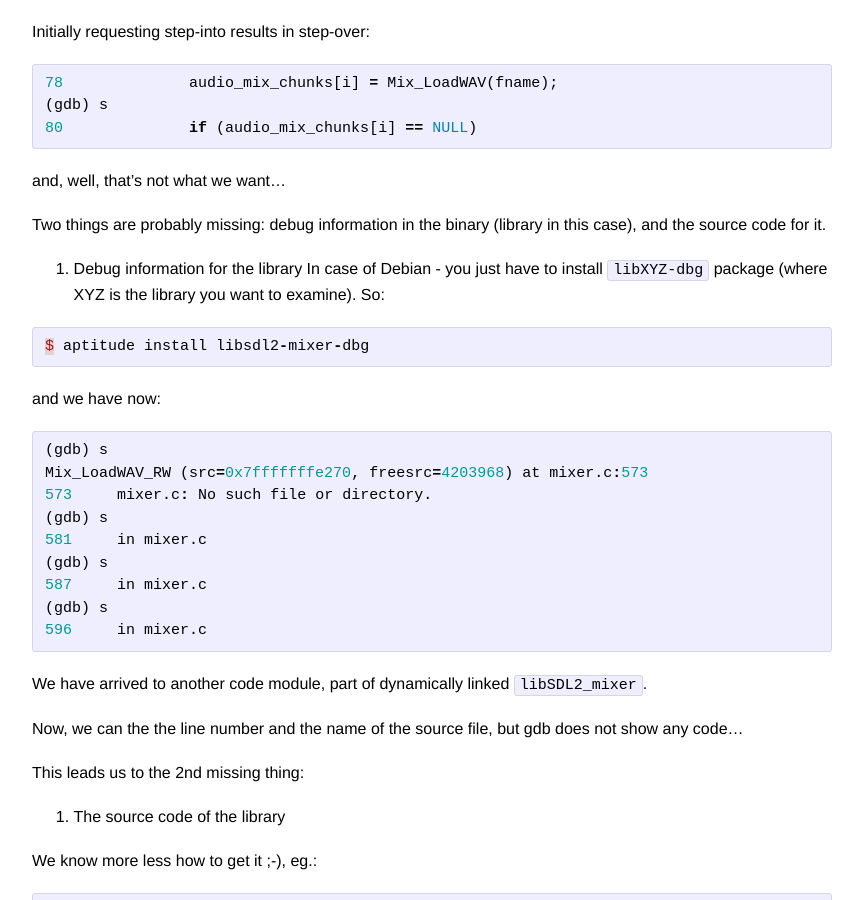
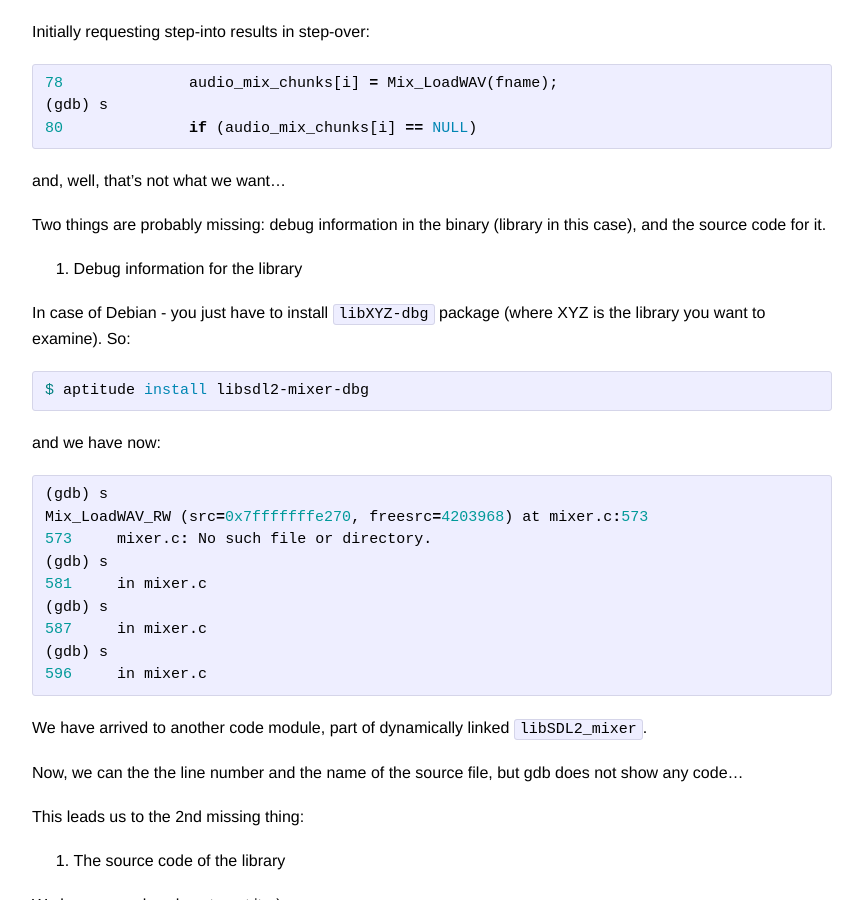
Before and after one commit to t-w/t-w.github.io, a Jekyll site: the page built from _posts/2016-09-08-gdb_shared_lib.markdown, in a window 1280 px wide and 900 px high, scrolled down 387 px. Shown: the whole window, without its empty margins (208-1071 px from the left). Built offline with Jekyll 4.4.1, drawn with Linux system fonts in a browser that asks for light colours.

Commit message:
Trying another highlighting for shell stuff.

```diff
--- a/_posts/2016-09-08-gdb_shared_lib.markdown
+++ b/_posts/2016-09-08-gdb_shared_lib.markdown
@@ -24,8 +24,9 @@ Two things are probably missing:
 debug information in the binary (library in this case), and the source code for it.
 
 1. Debug information for the library
+
 In case of Debian - you just have to install `libXYZ-dbg` package (where XYZ is the library you want to examine). So:
-{% highlight c %}
+{% highlight bash %}
 $ aptitude install libsdl2-mixer-dbg
 {% endhighlight %}
 
```
